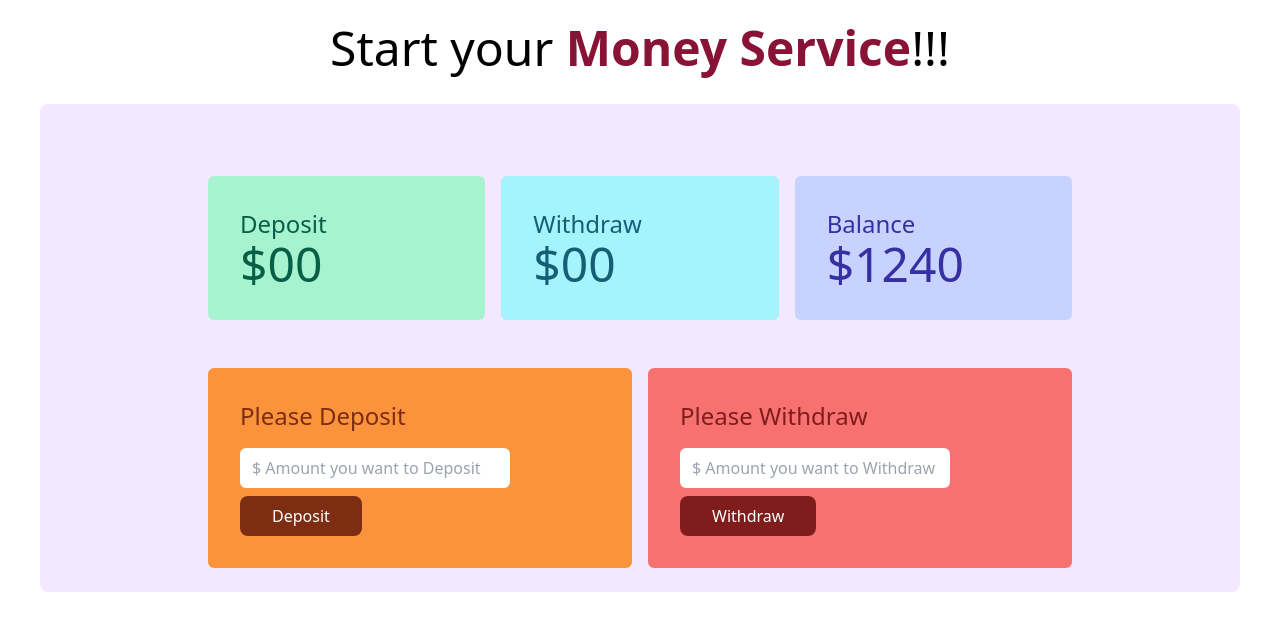
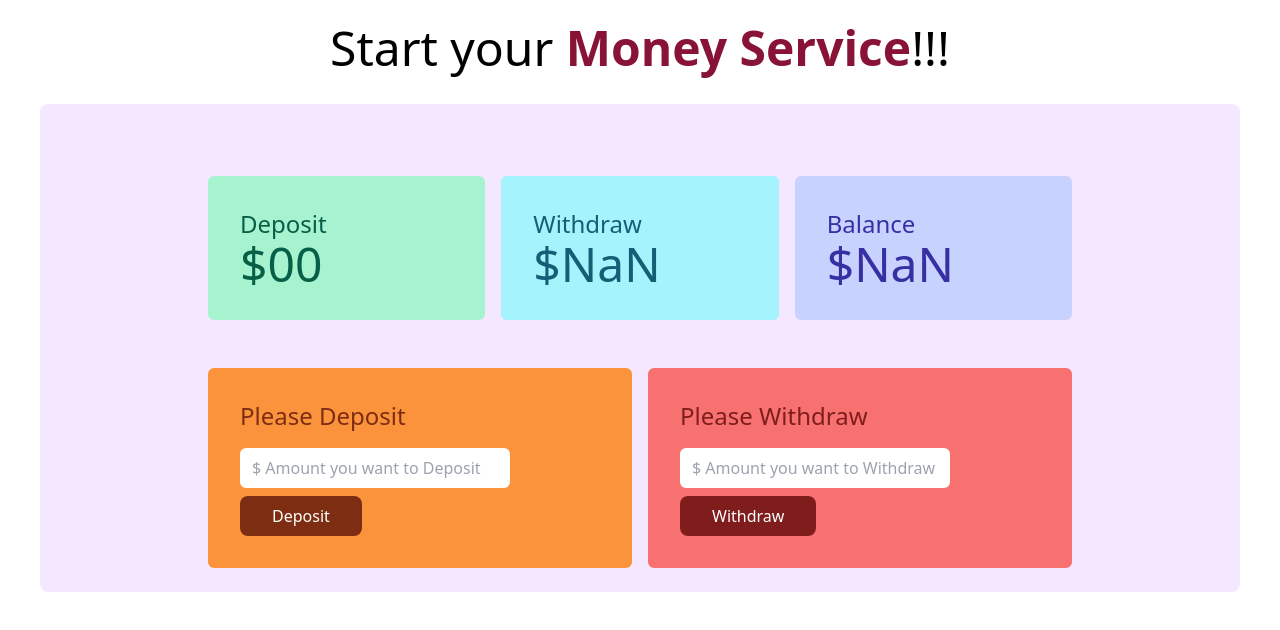
Before and after one commit to SmritySarkar/simple-bank, a plain HTML site: page bank.html in a window 1280 px wide. Both pictures are taken after a click on the button "Withdraw". Drawn offline with nearby package versions, Linux system fonts and the light colour scheme.

Commit message:
Added deposit, withdraw and balance functionality

```diff
--- a/bank.html
+++ b/bank.html
@@ -55,5 +55,6 @@
    </main>
 
    <script src="js/deposit.js"></script>
+   <script src="js/withdraw.js"></script>
 </body>
 </html>
--- /dev/null
+++ b/js/withdraw.js
@@ -0,0 +1,21 @@
+document.getElementById('btn-withdraw').addEventListener('click', function(){
+    const withdrawField = document.getElementById('withdraw');
+    const newWithdrawAmountString = withdrawField.value;
+    newWithdrawAmount = parseFloat(newWithdrawAmountString);
+
+    const withdrawTotalElement = document.getElementById('withdraw-total');
+    const previousWithdrawTotalString = withdrawTotalElement.innerText;
+    const previousWithdrawTotal = parseFloat(previousWithdrawTotalString);
+    // Add withdraw amount
+    const currentWithdrawTotal = previousWithdrawTotal + newWithdrawAmount;
+    // set Withdraw amount
+    withdrawTotalElement.innerText = currentWithdrawTotal;
+    // Get Balance total
+    const balanceTotalElement = document.getElementById('balance-total');
+    const previousBalanceTotalString = balanceTotalElement.innerText;
+    const previousBalanceTotal = parseFloat(previousBalanceTotalString);
+    // Step 6 : Calculate current total balance
+    const currentBalanceTotal = previousBalanceTotal - newWithdrawAmount;
+    balanceTotalElement.innerText = currentBalanceTotal;
+    withdrawField.value = '';
+})
```
